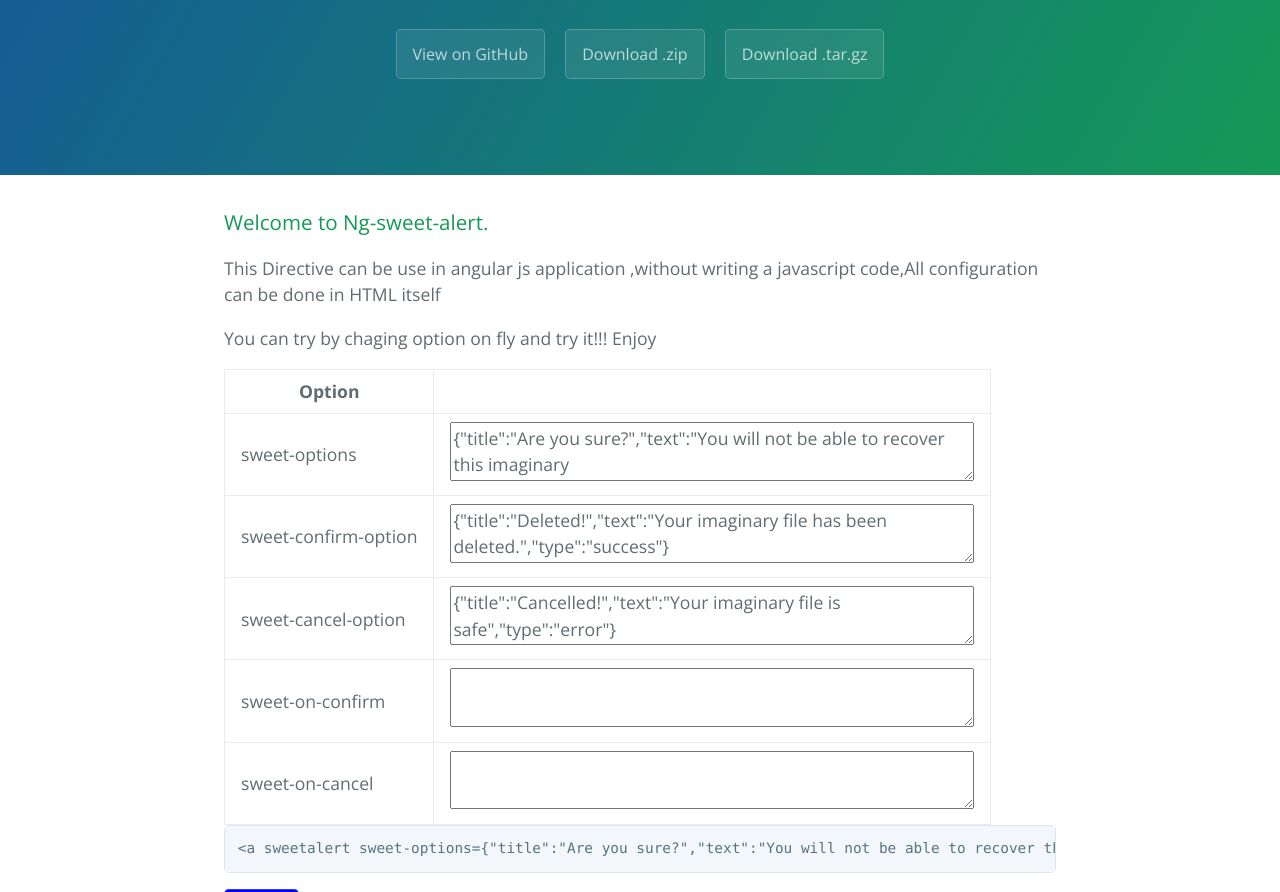
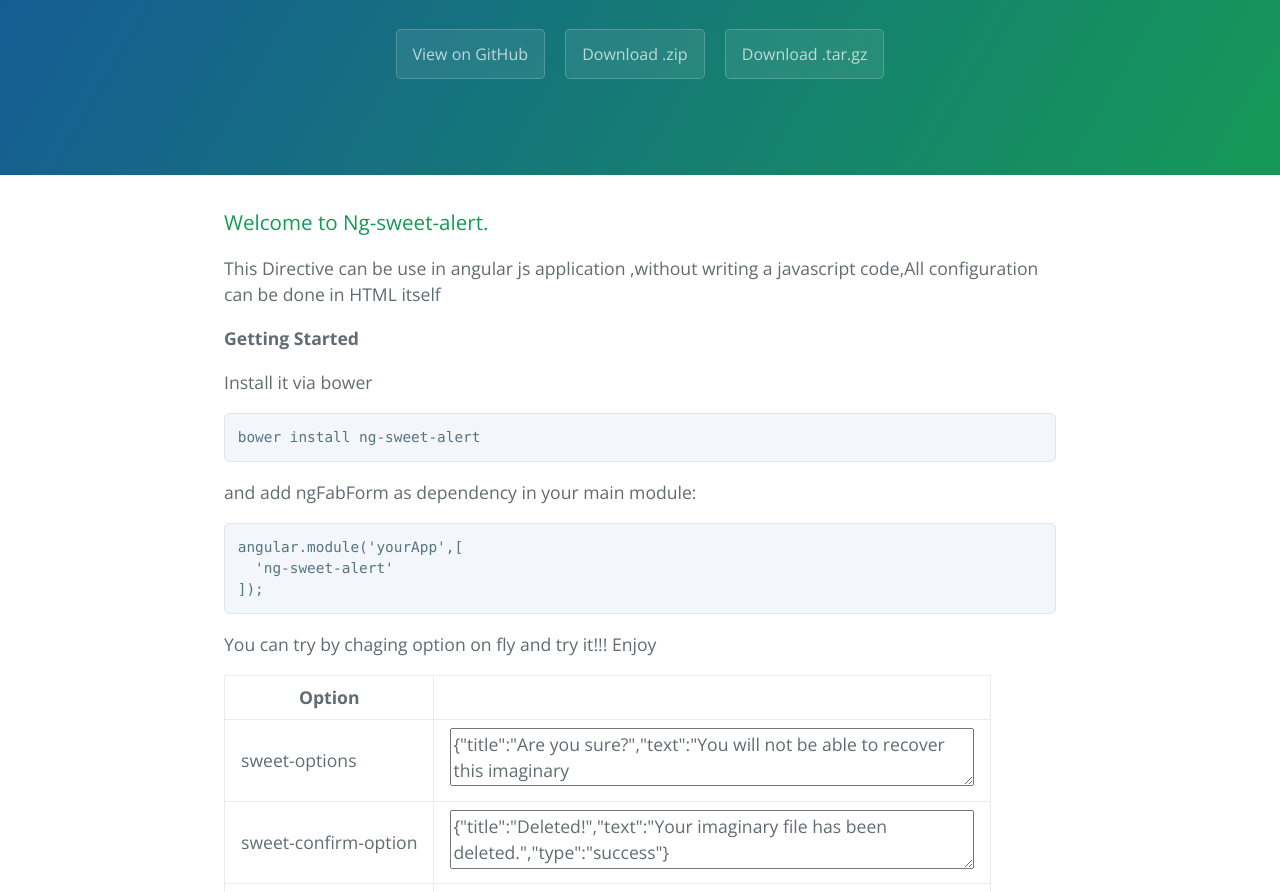
Before and after one commit to tushar-borole/ng-sweet-alert, a plain HTML site: page index.html in a window 1280 px wide. Shown: the part 208-1100 px from the top of the page. Drawn offline with nearby package versions, Linux system fonts and the light colour scheme.

Commit message:
Html added

```diff
--- a/index.html
+++ b/index.html
@@ -30,6 +30,18 @@
 <a id="welcome-to-github-pages" class="anchor" href="#welcome-to-github-pages" aria-hidden="true"><span class="octicon octicon-link"></span></a>Welcome to Ng-sweet-alert.</h3>
 
         <p>This Directive can be use in angular js application ,without writing a javascript code,All configuration can be done in HTML itself</p>
+
+        <strong>Getting Started</strong>
+        <p>Install it via bower</p>
+          <pre><code>bower install ng-sweet-alert
+</code></pre>
+
+        <p>and add ngFabForm as dependency in your main module:</p>
+        <pre><code>angular.module('yourApp',[
+  'ng-sweet-alert'
+]);
+</code></pre>
+
 <p>You can try by chaging option on fly and try it!!! Enjoy</p>
         <table class="table">
 
```
